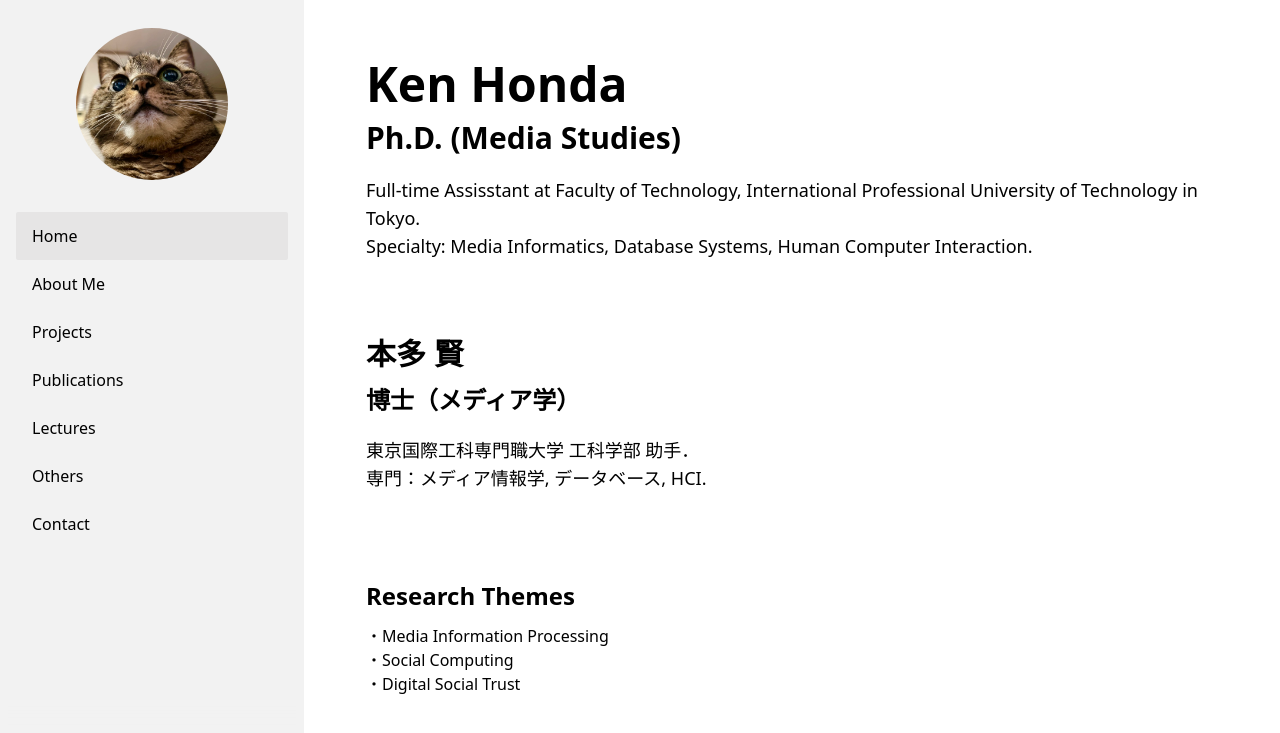
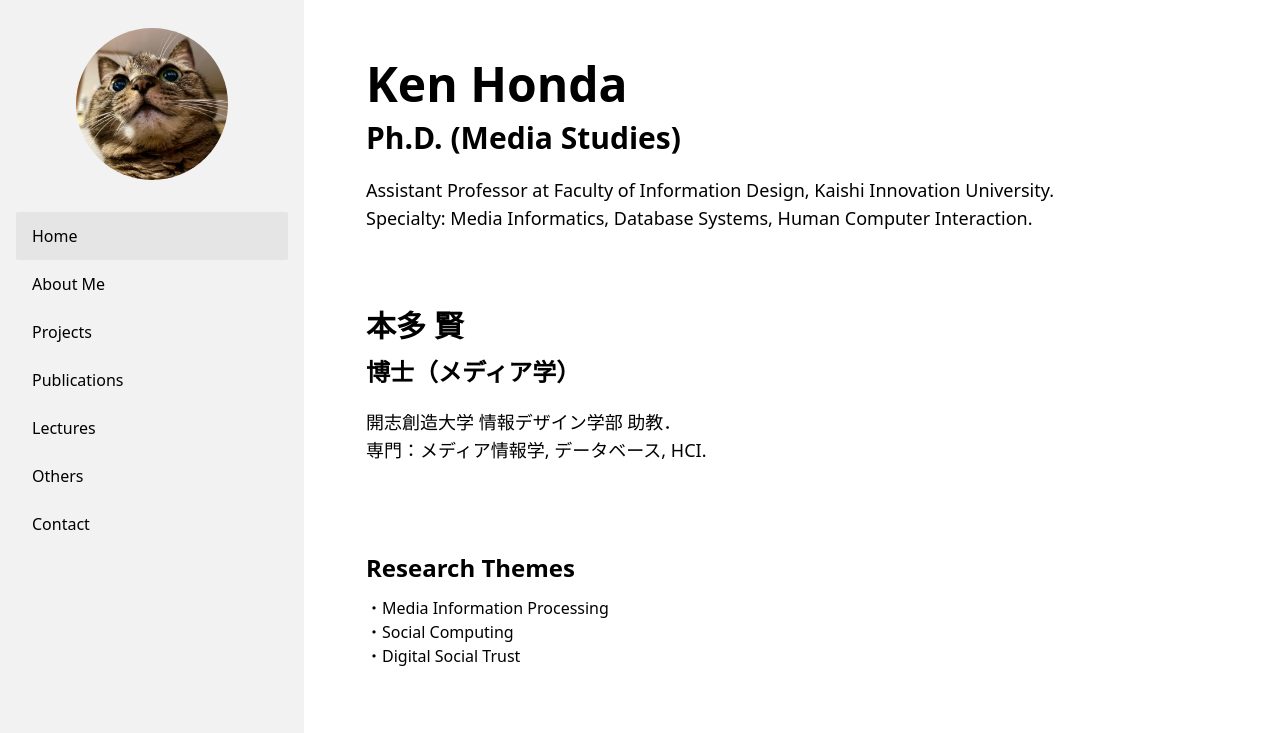
Before and after one commit to knhnd/mypage, an Astro site: page / in a window 1280 px wide. Shown: the top 733 px of the page. Built offline with nearby package versions, Linux system fonts and the light colour scheme; Astro itself is replaced by a stand-in of ours.

Commit message:
update profile

```diff
--- a/src/pages/index.astro
+++ b/src/pages/index.astro
@@ -10,8 +10,7 @@ const basePath = import.meta.env.BASE_URL;
     <div class="text-3xl py-3 font-bold">Ph.D. (Media Studies)</div>
     <div class="py-2">
       <text class="text-lg">
-        Full-time Assisstant at Faculty of Technology, International
-        Professional University of Technology in Tokyo.
+        Assistant Professor at Faculty of Information Design, Kaishi Innovation University.
       </text><br />
       <text class="text-lg">
         Specialty: Media Informatics, Database Systems, Human Computer
@@ -24,7 +23,7 @@ const basePath = import.meta.env.BASE_URL;
     <div class="text-3xl font-bold">本多 賢</div>
     <div class="text-2xl py-3 font-bold">博士（メディア学）</div>
     <div class="py-2">
-      <text class="text-lg"> 東京国際工科専門職大学 工科学部 助手． </text><br
+      <text class="text-lg"> 開志創造大学 情報デザイン学部 助教． </text><br
       />
       <text class="text-lg"> 専門：メディア情報学, データベース, HCI. </text>
     </div>
```
